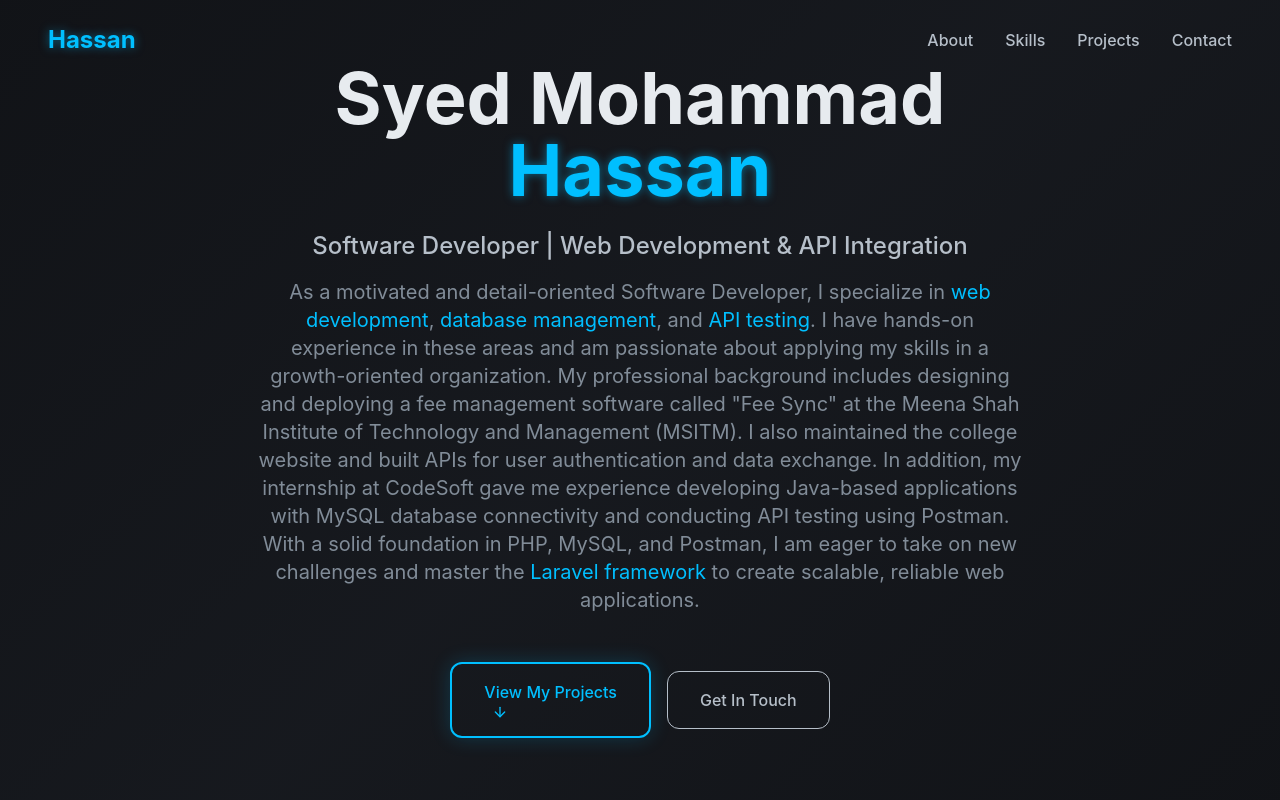
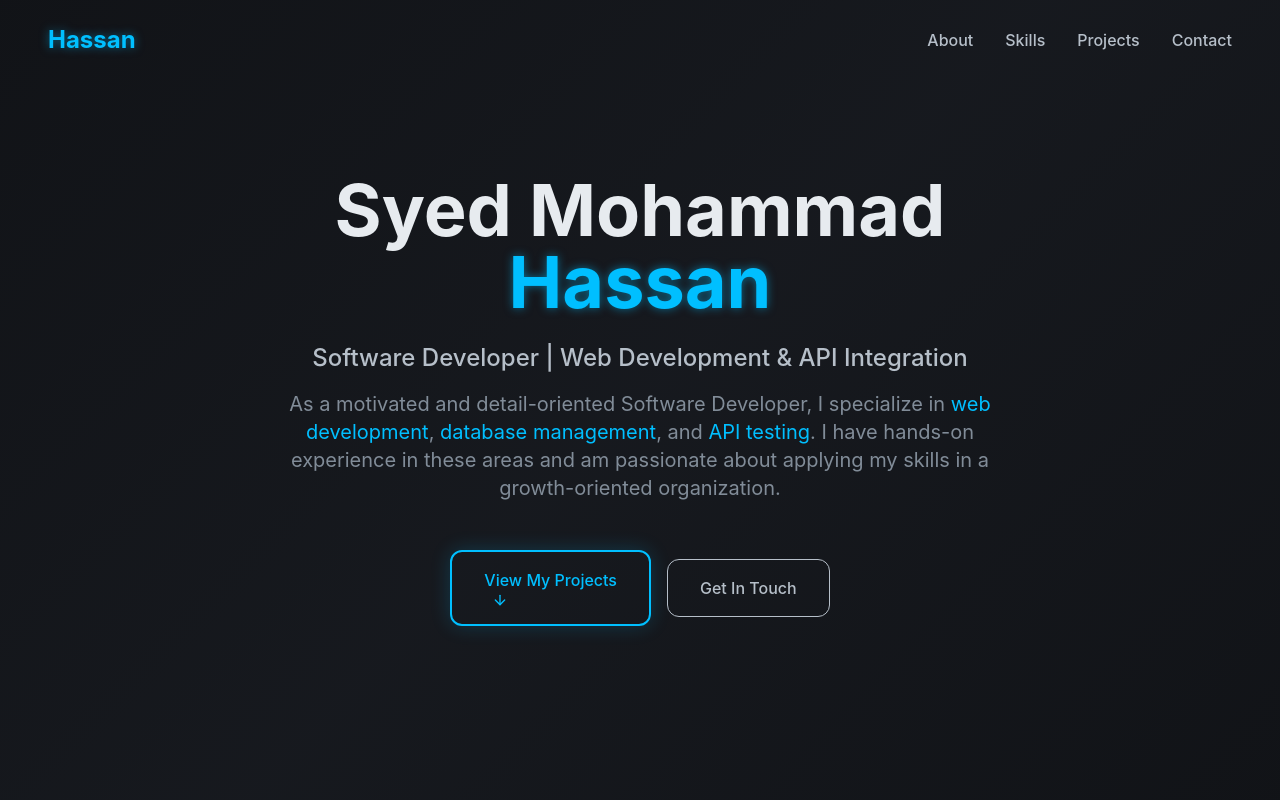
Before and after one commit to SYED-HASSAN-P/hassan-glow-portfolio, a React (Vite) app: page / in a window 1280 px wide. Shown: the top 800 px of the page. Built offline with nearby package versions, Linux system fonts and the light colour scheme.

Commit message:
Update hero section text
Update the hero section with the provided professional summary.

```diff
--- a/src/components/HeroSection.tsx
+++ b/src/components/HeroSection.tsx
@@ -32,8 +32,7 @@ const HeroSection = () => {
             As a motivated and detail-oriented Software Developer, I specialize in
             <span className="text-primary"> web development</span>,
             <span className="text-primary"> database management</span>, and
-            <span className="text-primary"> API testing</span>. I have hands-on experience in these areas and am passionate about applying my skills in a growth-oriented organization. My professional background includes designing and deploying a fee management software called "Fee Sync" at the Meena Shah Institute of Technology and Management (MSITM). I also maintained the college website and built APIs for user authentication and data exchange. In addition, my internship at CodeSoft gave me experience developing Java-based applications with MySQL database connectivity and conducting API testing using Postman. With a solid foundation in PHP, MySQL, and Postman, I am eager to take on new challenges and master the
-            <span className="text-primary"> Laravel framework</span> to create scalable, reliable web applications.
+            <span className="text-primary"> API testing</span>. I have hands-on experience in these areas and am passionate about applying my skills in a growth-oriented organization.
           </p>
 
           {/* CTA Button */}
```
